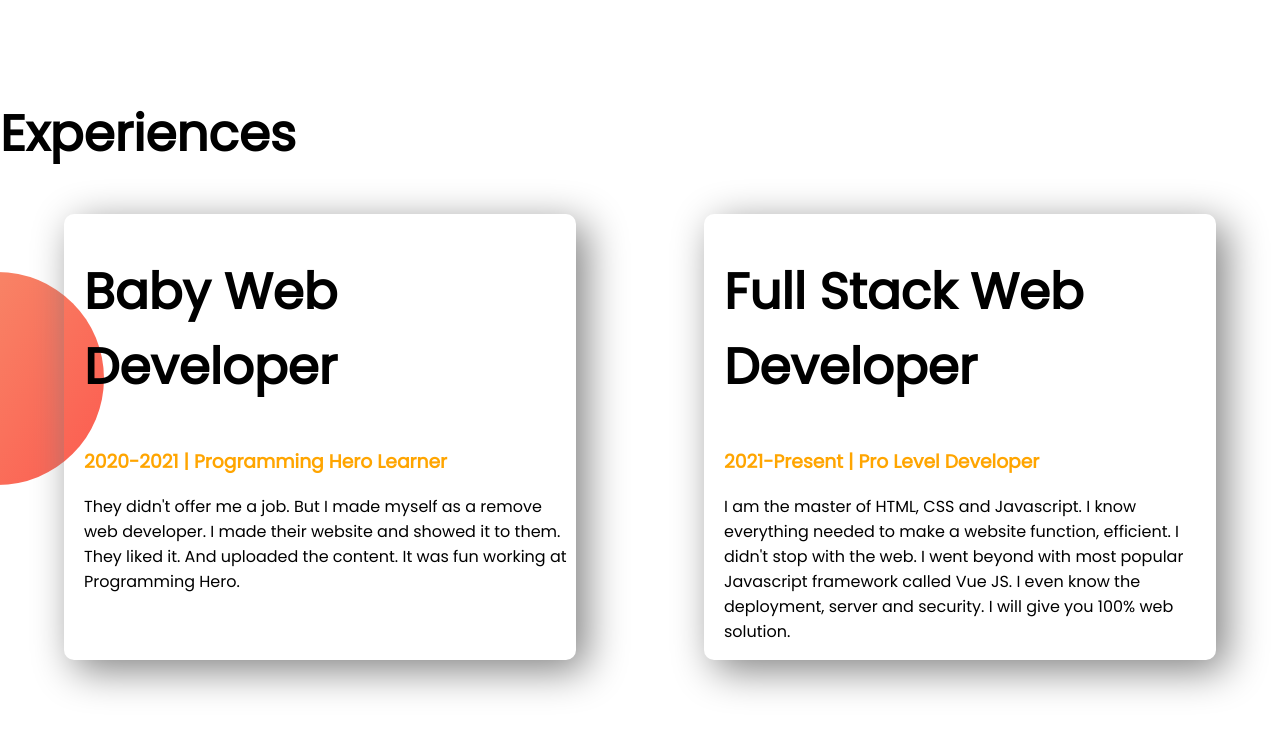
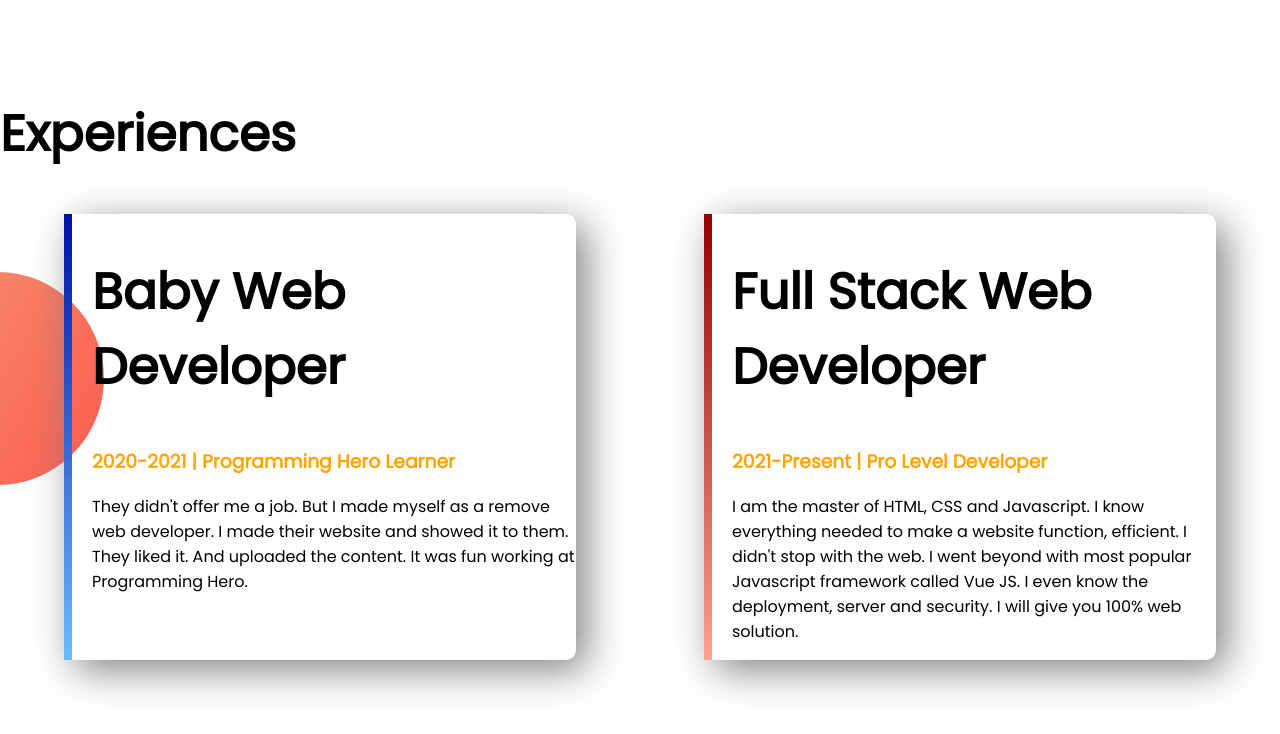
Before and after one commit to hasanulbanna85/developer-portfolio-ep, a plain HTML site: page index.html in a window 1280 px wide. Shown: the part 1140-1874 px from the top of the page. Drawn offline with Linux system fonts and the light colour scheme.

Commit message:
exp last finishing

```diff
--- a/index.html
+++ b/index.html
@@ -45,14 +45,14 @@
     <section class="exp-area">
         <h1>Experiences</h1>
         <div class="flexible-container">
-            <div class="exp-item">
+            <div id="baby-web-dev" class="exp-item">
                 <h1>Baby Web Developer</h1>
                 <h3 class="orange-color">2020-2021 | Programming Hero Learner</h3>
                 <p>They didn't offer me a job. But I made myself as a remove web developer. I made their website and
                     showed
                     it to them. They liked it. And uploaded the content. It was fun working at Programming Hero.</p>
             </div>
-            <div class="exp-item">
+            <div id="fullstack-web-dev" class="exp-item">
                 <h1>Full Stack Web Developer</h1>
                 <h3 class="orange-color">2021-Present | Pro Level Developer</h3>
                 <p>I am the master of HTML, CSS and Javascript. I know everything needed to make a website function,
--- a/style.css
+++ b/style.css
@@ -59,4 +59,16 @@ h1 {
     border-radius: 10px;
 }
 
+#baby-web-dev {
+    border-left: 8px solid;
+    border-image: linear-gradient(rgb(0, 17, 167), rgb(106, 188, 255));
+    border-image-slice: 1;
+}
+
+#fullstack-web-dev {
+    border-left: 8px solid;
+    border-image: linear-gradient(rgb(148, 1, 1), rgb(255, 161, 144));
+    border-image-slice: 1;
+}
+
 /* flexible-container */
```
